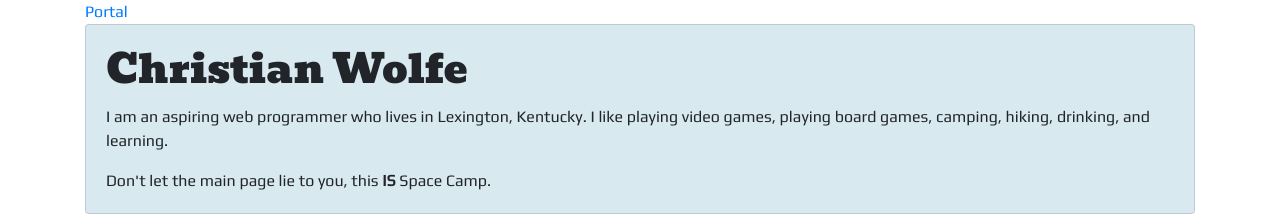
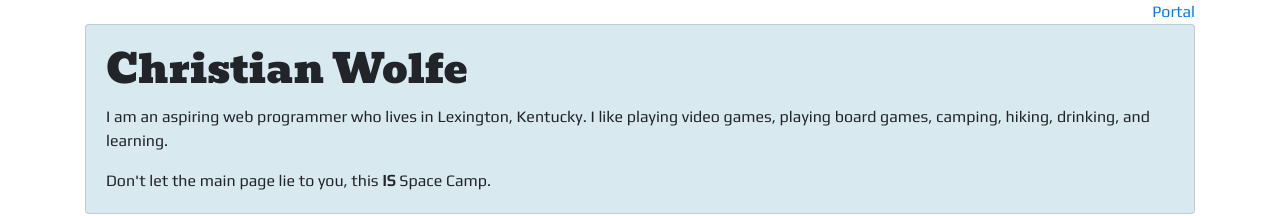
Before and after one commit to emberborja/portal, a plain HTML site: page app/people/christian.html in a window 1280 px wide. Shown: the top 216 px of the page. Drawn offline with nearby package versions, Linux system fonts and the light colour scheme.

Commit message:
Proper 'portal' alignment

```diff
--- a/app/people/christian.html
+++ b/app/people/christian.html
@@ -7,7 +7,9 @@
 		<link rel="stylesheet" type="text/css" href="../css/main.css">
 	</head>
 	<body class="container">
-		<a href="../index.html">Portal</a>
+		<div class="text-right">
+			<a href="../index.html">Portal</a>
+		</div>
 		<div class="card rounded mb-3">
 			<div class="card-body">
 				<h1 class="card-title">Christian Wolfe</h1>
```
